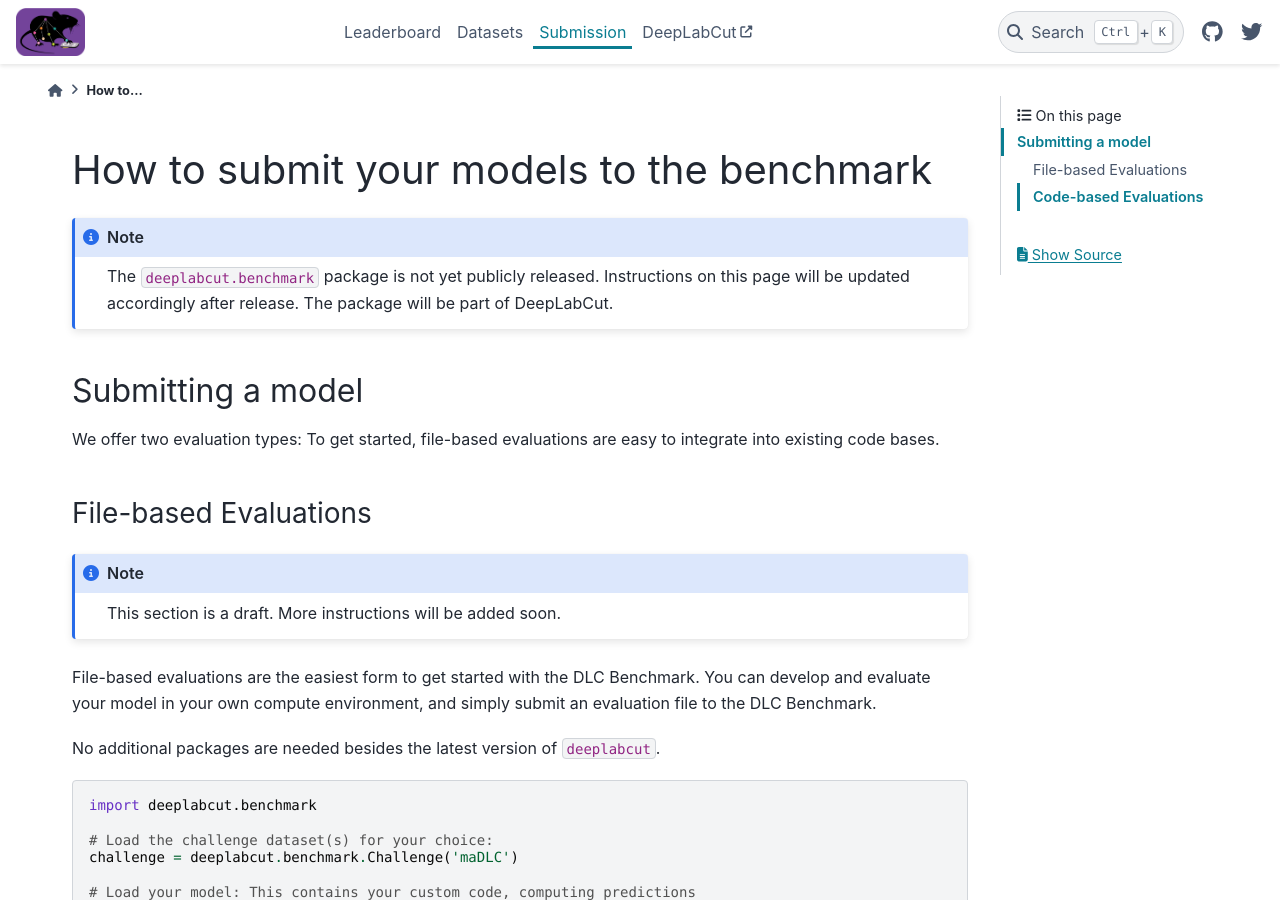
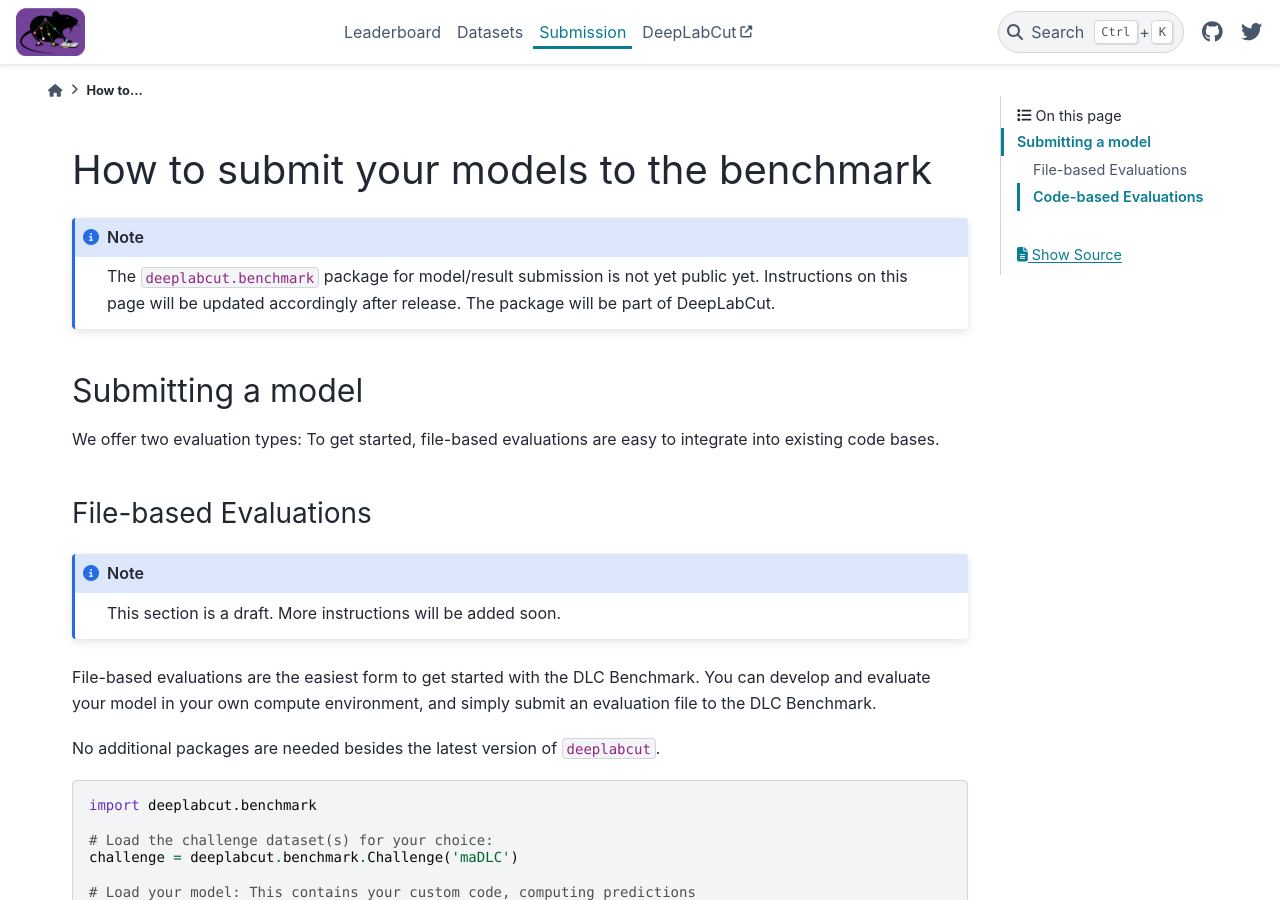
Before and after one commit to DeepLabCut/benchmark, a Sphinx documentation site: the page built from source/submission.rst, in a window 1280 px wide and 900 px high. Built offline with Sphinx 7.4.7 and the PyData theme 0.15.4, drawn with Linux system fonts in a browser that asks for light colours; comment, search, counter and statistics services are not loaded.

Commit message:
Update submission.rst

```diff
--- a/source/submission.rst
+++ b/source/submission.rst
@@ -3,7 +3,7 @@ How to submit your models to the benchmark
 
 .. note::
 
-   The ``deeplabcut.benchmark`` package is not yet publicly released. Instructions on this page will be
+   The ``deeplabcut.benchmark`` package for model/result submission is not yet public yet. Instructions on this page will be
    updated accordingly after release. The package will be part of DeepLabCut.
 
 Submitting a model
```
